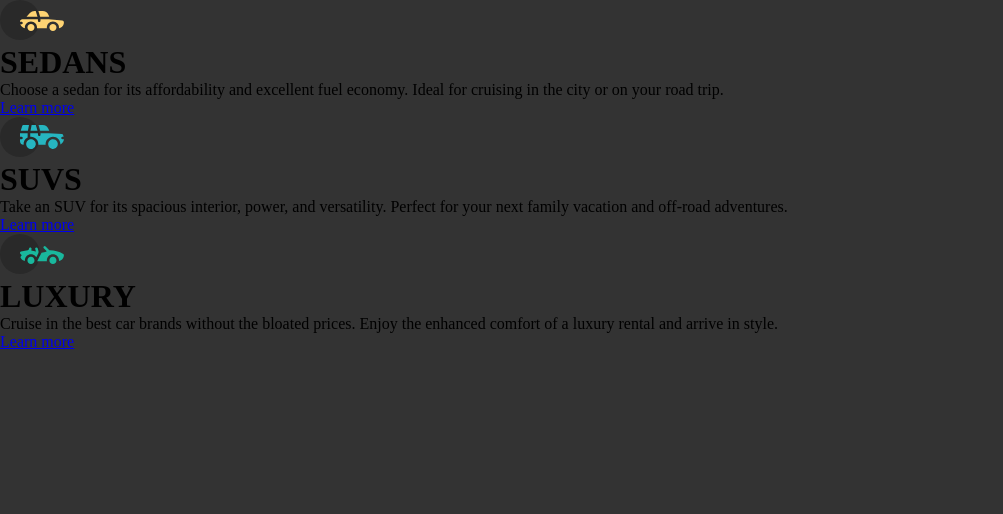
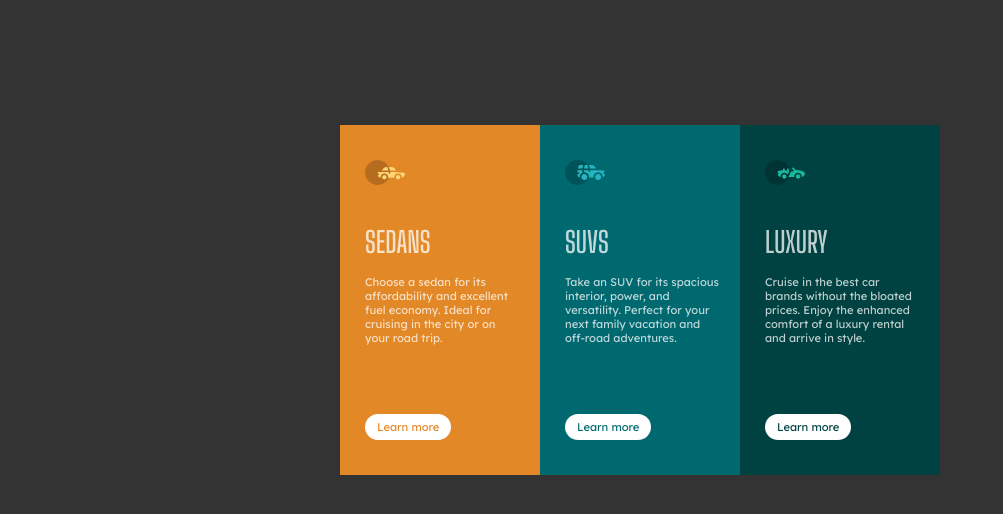
Before and after one commit to Yus05/practica.3, a plain HTML site: page index.html in a window 1280 px wide. Shown: the whole page, without its empty margins (0-1003 px from the left). Drawn offline with Linux system fonts and the light colour scheme.

Commit message:
Ultimo commit practica 3, LISTO

```diff
--- a/css/styles.css
+++ b/css/styles.css
@@ -1,4 +1,5 @@
 /*
+SIN FLEXBOX:
 Colores
     Background: #333
 
@@ -17,6 +18,9 @@ Fuentes de la página
     Textos
         https://fonts.google.com/specimen/Lexend+Deca
         Estilo 400
+
+        font-family: 'Big Shoulders Display', cursive;
+        font-family: 'Lexend Deca', sans-serif;
 */
 
 *{
@@ -25,5 +29,133 @@ Fuentes de la página
 
 body {
   background-color: #333;
+  color: rgb(255 255 255 / .75);
   box-sizing: border-box;
 }
+
+/*
+- Posiciono relativamente el contenedor principal, para que al momento de posicionar cada card interna, lo haga con respecto a su contenedor.
+- Bajo el contenedor con top.
+- Y con text-align: center, muevo el contenido del contenedor al centro.
+*/
+
+.container{
+    position: relative;
+    top: 125px;
+    text-align: center;
+    font-size: 0;
+}
+
+/*
+- Con la propiedad display, cambio el contexto del elemento card. Lo cambio de elemento de bloque a elemento inline-block, con la finalidad de situar cada tarjeta una al lado de la otra pero que me permita agregarle width.
+*/
+
+.card{
+    position: relative;
+    display: inline-block;
+    width: 200px;
+    height: 350px;
+}
+
+/*
+- Proceso a agregarle estilo a cada card.
+*/
+
+.card_orange{
+    background-color: hsl(31, 77%, 52%);
+}
+
+.card_cyan{
+    background-color: hsl(184, 100%, 22%);
+}
+
+.card_cyan-dark{
+    background-color: hsl(179, 100%, 13%);
+}
+
+/*
+ICONO:
+- Le doy position absolute. Para que se mueva con respecto a su contenedor que ya esta posicionado.
+- Cambio su ancho, ya que perdio sus medidas.
+- Lo ubico con top y left.
+*/
+.icon{
+    position: absolute;
+    width: 40px;
+    top: 35px;
+    left: 25px;
+}
+
+/*
+H1:
+- Le doy position absolute. Para que se mueva con respecto a su contenedor que ya esta posicionado.
+- Lo ubico con top y left.
+*/
+.title{
+    position: absolute;
+    top: 100px;
+    left: 25px;
+    font-family: 'Big Shoulders Display', cursive;
+    font-size: 1.8rem;
+}
+
+/*
+PARRAFO:
+- Le doy position absolute. Para que se mueva con respecto a su contenedor que ya esta posicionado.
+- Lo ubico con top y left.
+- Padding right para separar un poco las letras del borde derecho.
+- Agrego fuentes con su tamano.
+- Text-align: left, para ajustar el texto a la izquierda.
+*/
+.parrafo{
+    position: absolute;
+    top: 150px;
+    left: 25px;
+    padding-right: 20px;
+    font-family: 'Lexend Deca', sans-serif;
+    font-size: .7rem;
+    text-align: left;
+}
+
+/*
+ENLACE:
+- Le doy position absolute. Para que se mueva con respecto a su contenedor que ya esta posicionado.
+- Lo ubico con bottom y left.
+- Agrego la fuente y el tamano de la fuente.
+- Elimino la linea.
+- Le doy bgc.
+- Padding para darle forma de boton.
+- border radius, para redondear los bordes.
+- Color:
+*/
+.bottom{
+    position: absolute;
+    bottom: 35px;
+    left: 25px;
+    font-family: 'Lexend Deca', sans-serif;
+    font-size: .7rem;
+    text-decoration: none;
+    background-color: #fff;
+    padding: 6px 12px;
+    border-radius: 30px;
+}
+
+.bottom_orange{
+    color: hsl(31, 77%, 52%);
+}
+
+.bottom_cyan{
+    color:hsl(184, 100%, 22%);
+}
+
+.bottom_cyan-dark{
+    color: hsl(179, 100%, 13%);
+
+}
+
+/*
+DORIAN:
+- PROBLEMA DEL MARGEN HORIZONTAL, SOLUCION SIN FLEXBOX (truco): Al padre, le doy un font-size: 0. Y a cada tarjeta le asigno un font-size respectivo, para no perder el texto.
+
+- Ejecuto distinto los estilos, pero el mio esta ok.
+*/
--- a/index.html
+++ b/index.html
@@ -3,29 +3,32 @@
   <head>
     <meta charset="UTF-8" />
     <meta name="viewport" content="width=device-width, initial-scale=1.0" />
+    <link rel="preconnect" href="https://fonts.googleapis.com">
+    <link rel="preconnect" href="https://fonts.gstatic.com" crossorigin>
+    <link href="https://fonts.googleapis.com/css2?family=Big+Shoulders+Display:wght@600&family=Lexend+Deca&display=swap" rel="stylesheet">
     <link rel="stylesheet" href="css/styles.css" />
     <title>3 Column preview card component</title>
   </head>
   <body>
     <div class="container">
-      <div class="card card_yellow">
+      <div class="card card_orange">
         <img src="/assets/images/icon-sedans.svg" alt="" class="icon">
         <h1 class="title">SEDANS</h1>
         <p class="parrafo">Choose a sedan for its affordability and excellent fuel economy. Ideal for cruising in the city or on your road trip.
         </p>
-        <a href="#" class="bottom">Learn more</a>
+        <a href="#" class="bottom bottom_orange">Learn more</a>
       </div>
-      <div class="card card_green-ligth">
+      <div class="card card_cyan">
         <img src="/assets/images/icon-suvs.svg" alt="" class="icon">
         <h1 class="title">SUVS</h1>
         <p class="parrafo">Take an SUV for its spacious interior, power, and versatility. Perfect for your next family vacation and off-road adventures.</p>
-        <a href="#" class="bottom">Learn more</a>
+        <a href="#" class="bottom bottom_cyan">Learn more</a>
       </div>
-      <div class="card card_green-dark">
+      <div class="card card_cyan-dark">
         <img src="/assets/images/icon-luxury.svg" alt="" class="icon">
         <h1 class="title">LUXURY</h1>
         <p class="parrafo">Cruise in the best car brands without the bloated prices. Enjoy the enhanced comfort of a luxury rental and arrive in style.</p>
-        <a href="#" class="bottom">Learn more</a>
+        <a href="#" class="bottom bottom_cyan-dark">Learn more</a>
       </div>
     </div>
   </body>
@@ -35,4 +38,8 @@ MI ESTRUCTURA:
 - Voy a crear un div principal.
 - Dentro de este div, voy a crear 3 div para cada contenedor.
 - Dentro de cada div coloco: Una img, un h1, un p y un enlace.
+NOTA: Use un enlace en vez de un boton, debido a que un boton no deberia estar fuera de un formulario, seria semanticamente incorrecto.
+
+DORIA:
+- La diferencia principal, es que agrego una segunda clase al enlace para darle el color de la letra.
  -->
```
